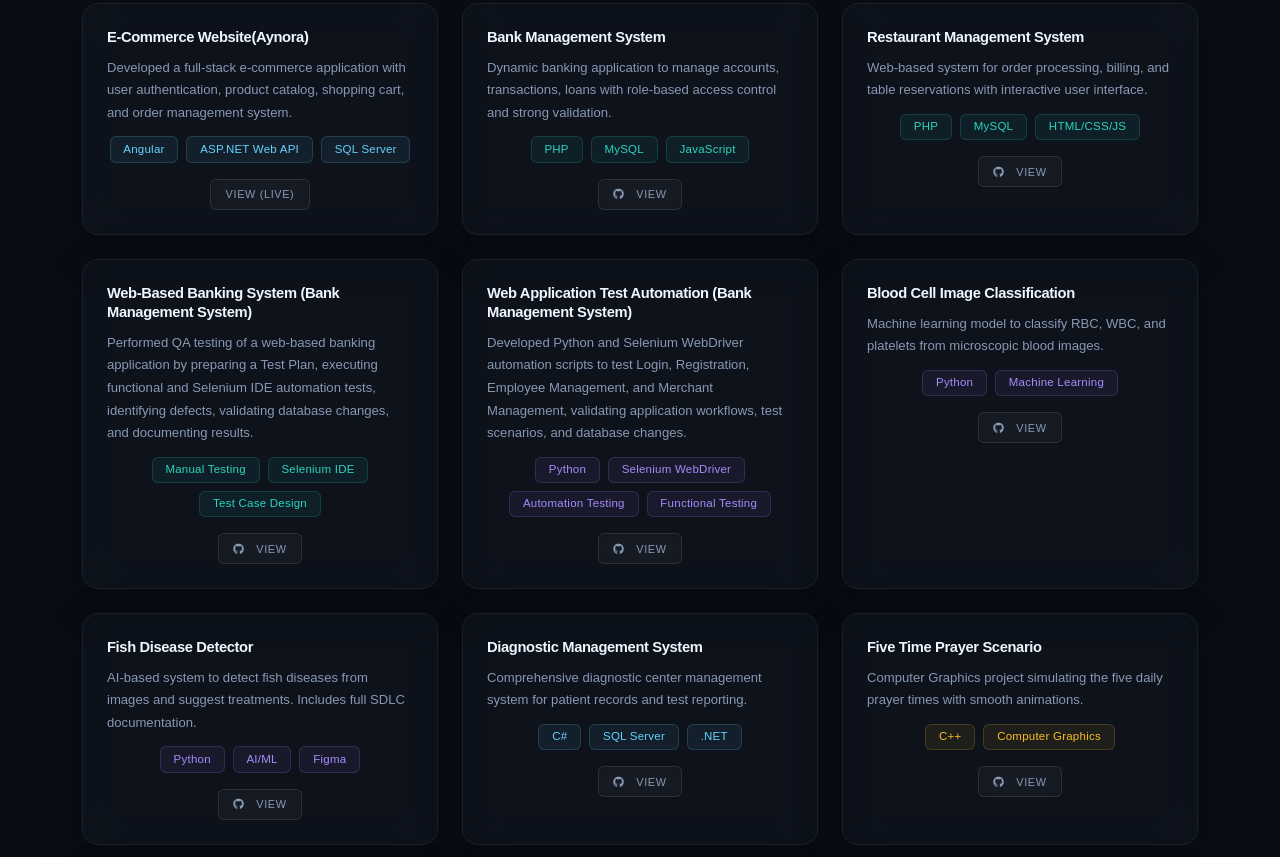
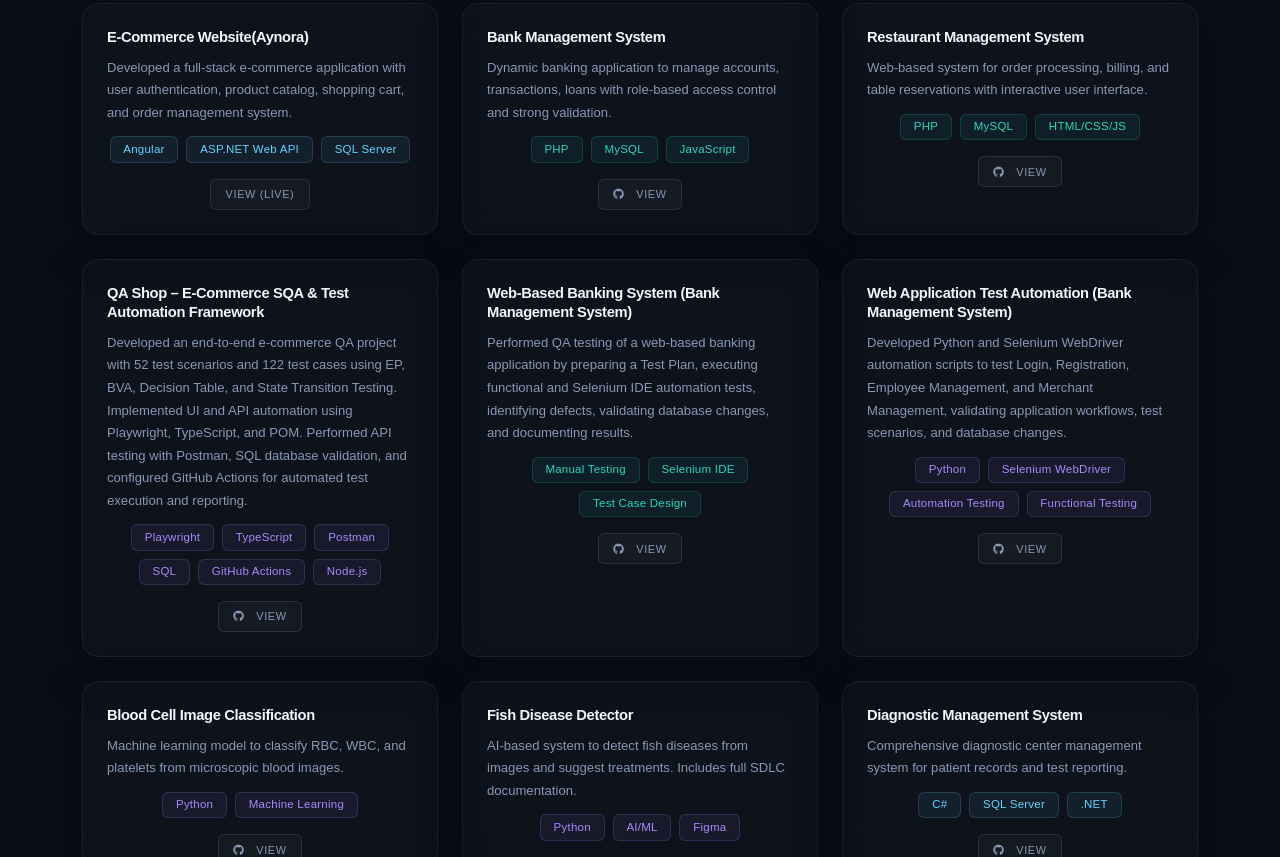
Before and after one commit to SayedArifinOmi/Portfolio-Website, a plain HTML site: page index.html in a window 1280 px wide. Shown: the part 3151-4008 px from the top of the page. Drawn offline with nearby package versions, Linux system fonts and the light colour scheme; a web font is replaced by a local one.

Commit message:
Updated portfolio projects with SQA automation project

```diff
--- a/index.html
+++ b/index.html
@@ -68,7 +68,7 @@
                 <a href="https://www.linkedin.com/in/sayed-arifin" target="_blank" class="btn btn-outline-light btn-lg px-5 py-3">
                     <i class="fab fa-linkedin me-2"></i> LinkedIn
                 </a>
-                <a href="assets\SayedArifin_CV.pdf" download class="btn btn-outline-success btn-lg px-5 py-3">
+                <a href="assets\SayedArifinOmi_CV.pdf" download class="btn btn-outline-success btn-lg px-5 py-3">
                     <i class="fas fa-download me-2"></i> Resume
                 </a>
             </div>
@@ -185,7 +185,9 @@
                         <div class="d-flex flex-wrap gap-2 justify-content-center">
                             <span class="badge bg-warning-subtle text-warning px-3 py-2">Selenium WebDriver</span>
                             <span class="badge bg-warning-subtle text-warning px-3 py-2">Selenium IDE</span>
-                            <span class="badge bg-warning-subtle text-warning px-3 py-2">Python</span>
+                            <span class="badge bg-warning-subtle text-warning px-3 py-2"> Playwright</span>
+                            <span class="badge bg-warning-subtle text-warning px-3 py-2"> Page Object Model(POM)</span>
+
                         </div>
                     </div>
                 </div>
@@ -342,6 +344,36 @@
                     </div>
                 </div>
             </div>
+                      <!-- QA Shop E-Commerce SQA & Test Automation -->
+            <div class="col-md-6 col-lg-4">
+                <div class="project-card glass overflow-hidden shadow-lg h-100 animate__animated animate__zoomIn animate__delay-2s">
+                    <div class="p-4">
+                        <h5 class="fw-bold mb-3">QA Shop – E-Commerce SQA & Test Automation Framework</h5>
+                        <p class="small mb-3">
+                            Developed an end-to-end e-commerce QA project with 52 test scenarios and 122 test cases using EP, BVA, Decision Table, and State Transition Testing.
+                            Implemented UI and API automation using Playwright, TypeScript, and POM. Performed API testing with Postman, SQL database validation, and configured GitHub Actions for automated test execution and reporting.
+                        </p>
+
+                        <div class="d-flex flex-wrap gap-2 justify-content-center mb-3">
+                            <span class="badge bg-info-subtle text-info">Playwright</span>
+                            <span class="badge bg-info-subtle text-info">TypeScript</span>
+                            <span class="badge bg-info-subtle text-info">Postman</span>
+                            <span class="badge bg-info-subtle text-info">SQL</span>
+                            <span class="badge bg-info-subtle text-info">GitHub Actions</span>
+                            <span class="badge bg-info-subtle text-info">Node.js</span>
+                        </div>
+
+                        <div class="text-center mt-3">
+                            <a href="https://github.com/SayedArifinOmi/ecommerce-sqa-automation"
+                               target="_blank"
+                               rel="noopener noreferrer"
+                               class="btn btn-outline-light btn-sm">
+                                <i class="fab fa-github me-2"></i> View
+                            </a>
+                        </div>
+                    </div>
+                </div>
+            </div>
 
 <!-- Web-Based Banking System - SQA -->
 <div class="col-md-6 col-lg-4">
@@ -411,6 +443,7 @@
         </div>
     </div>
 </div>
+
 
 
 
```
Also changed, not shown: 2 other files.
